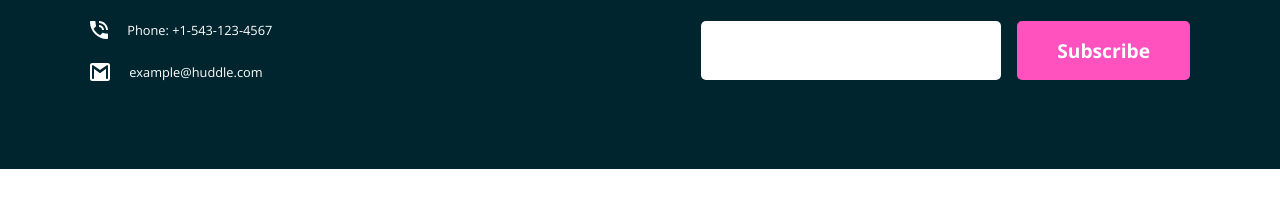
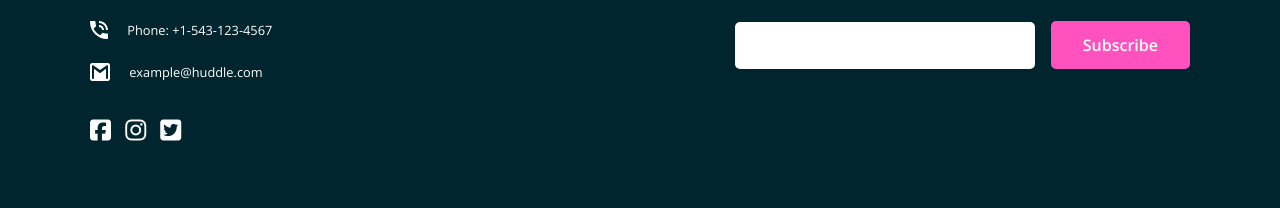
Before and after one commit to leonard-ramos27/Huddle-Landing-Page-with-Curved-Sections, a plain HTML site: page index.html in a window 1280 px wide. Shown: the part 4590-4798 px from the top of the page. Before the commit the page ends 4759 px from the top, so only its background shows below. Drawn offline with nearby package versions, Linux system fonts and the light colour scheme.

Commit message:
Added social icons and cleaned the code
Used font awesome icons to add socials and removed unnecessary comments

```diff
--- a/index.html
+++ b/index.html
@@ -2,17 +2,11 @@
 <html lang="en">
 <head>
   <meta charset="UTF-8">
-  <meta name="viewport" content="width=device-width, initial-scale=1.0"> <!-- displays site properly based on user's device -->
-
+  <meta name="viewport" content="width=device-width, initial-scale=1.0">
   <link rel="icon" type="image/png" sizes="32x32" href="./images/favicon-32x32.png">
   <link rel="stylesheet" href="./styles/style.css">
   <title>Frontend Mentor | Huddle landing page with curved sections</title>
-
-  <!-- Feel free to remove these styles or customise in your own stylesheet 👍 -->
-  <style>
-    .attribution { font-size: 11px; text-align: center; }
-    .attribution a { color: hsl(228, 45%, 44%); }
-  </style>
+  <script src="https://kit.fontawesome.com/cb56acfa9c.js" crossorigin="anonymous"></script>
 </head>
 <body>
   <main>
@@ -121,57 +115,13 @@
           <img src="./images/icon-email.svg" alt="Email icon">
           <p>example@huddle.com</p>
         </div>
+        <div class="footer-socials">
+          <i class="fa-brands fa-square-facebook"></i>
+          <i class="fa-brands fa-instagram"></i>
+          <i class="fa-brands fa-square-twitter"></i>
+        </div>
       </div>
     </div>
   </footer>
-
-  <!--Try it free
-
-  Build The Community Your Fans Will Love
-
-  Huddle re-imagines the way we build communities. You have a voice, but so does
-  your audience. Create connections with your users as you engage in genuine discussion.
-
-  Get Started For Free
-
-  1.4k+
-  Communities Formed
-
-  2.7m+
-  Messages Sent
-
-  Grow Together
-  Generate meaningful discussions with your audience and build a strong, loyal community.
-  Think of the insightful conversations you miss out on with a feedback form.
-
-  Flowing Conversations
-  You wouldn't paginate a conversation in real life, so why do it online? Our threads have
-  just-in-time loading for a more natural flow.
-
-  Your Users
-  It takes no time at all to integrate Huddle with your app's authentication solution. This means,
-  once signed in to your app, your users can start chatting immediately.
-
-  Ready To Build Your Community?
-  Get Started For Free
-
-  Lorem ipsum dolor sit amet, consectetur adipiscing elit. Mauris nulla quam, hendrerit lacinia
-  vestibulum a, ultrices quis sem.
-
-  Phone: +1-543-123-4567
-  example@huddle.com
-
-  Newsletter
-  To recieve tips on how to grow your community, sign up to our weekly newsletter. We’ll never
-  send you spam or pass on your email address
-
-  Subscribe
-
-  <footer>
-    <p class="attribution">
-      Challenge by <a href="https://www.frontendmentor.io?ref=challenge" target="_blank">Frontend Mentor</a>.
-      Coded by <a href="#">Your Name Here</a>.
-    </p>
-  </footer>-->
 </body>
 </html>
--- a/styles/style.css
+++ b/styles/style.css
@@ -19,7 +19,6 @@ body{
 }
 
 header{
-    /*padding: 1.5rem;*/
     display: flex;
     flex-direction: row;
     justify-content: space-between;
@@ -75,7 +74,6 @@ header,
     font-size: .8rem;
     text-align: center;
     color: var(--dark-cyan);
-    /*padding-bottom: 1.5rem;*/
 }
 
 .hero-wrapper p{
@@ -94,7 +92,6 @@ header,
     margin-inline: auto;
     margin-top: 1.3rem;
     box-shadow: 0 6px 12px 0px lightgray;
-    /*margin-bottom: 1rem;*/
 }
 
 .img-mockup{
@@ -108,9 +105,6 @@ header,
 }
 
 .stats-container{
-    /*display: flex;
-    flex-direction: column;
-    justify-content: center;*/
     display: grid;
     grid-auto-flow: row;
     justify-content: center;
@@ -127,18 +121,15 @@ header,
 .stats-container h2{
     font-family: 'Poppins', sans-serif;
     color: var(--dark-cyan);
-    /*padding: 0 .3rem;*/
     font-weight: 600;
 }
 
 .communities-num{
     font-size: 3.5rem;
-    /*font-weight: 600; */
 }
 
 .messages-num{
     font-size: 3.3rem;
-    /*font-weight: 700; */
 }
 
 .stats-container p{
@@ -247,12 +238,12 @@ footer{
 .btn-subscribe{
     border: none;
     border-radius: 5px;
-    padding: 1rem 2.5rem;
+    padding: .8rem 2rem;
     background-color: var(--pink);
     color: white;
     font-family: 'Open Sans', sans-serif;
-    font-size: 1.2rem;
-    font-weight: 700;
+    font-size: 1rem;
+    font-weight: 600;
     width: max-content;
     align-self: end;
 }
@@ -275,6 +266,47 @@ footer{
 
 .footer-phone-email p{
     font-size: .8rem;
+}
+
+.footer-socials{
+    margin-top: 2.3rem;
+}
+
+.fa-brands{
+    margin-right: 10px;
+    font-size: x-large;
+}
+
+.fa-brands:hover{
+    color: lightskyblue;
+}
+
+.header-btn,
+.btn-get-started,
+.btn-subscribe{
+    transition-duration: .3s;
+}
+
+.curve-section-img,
+.curve-section-txt > *{
+    transition: .4s ease-in-out;
+}
+
+.header-btn:hover,
+.btn-get-started:hover,
+.btn-subscribe:hover{
+    opacity: 0.8;
+    cursor: pointer;
+}
+
+.header-btn:active,
+.btn-get-started:active,
+.btn-subscribe:active{
+    opacity: 0.5;
+}
+
+.input-subscribe:focus{
+    outline: none;
 }
 
 @media screen and (min-width: 700px) {
@@ -310,8 +342,7 @@ footer{
     }
 
     .hero-wrapper,
-    .hero-stats
-    /*.curve-section-wrapper*/{
+    .hero-stats{
         max-width: 1050px;
     }
 
@@ -332,8 +363,6 @@ footer{
     }
 
     .hero-stats{
-        /*grid-auto-flow: column;
-        margin-inline: auto;*/
         padding: 3rem 0;
     }
 
@@ -436,7 +465,7 @@ footer{
     }
 
     .input-subscribe{
-        height: 59px;
+        height: 47px;
         width: 300px;
     }
 
```
Also changed, not shown: 4 other files.
